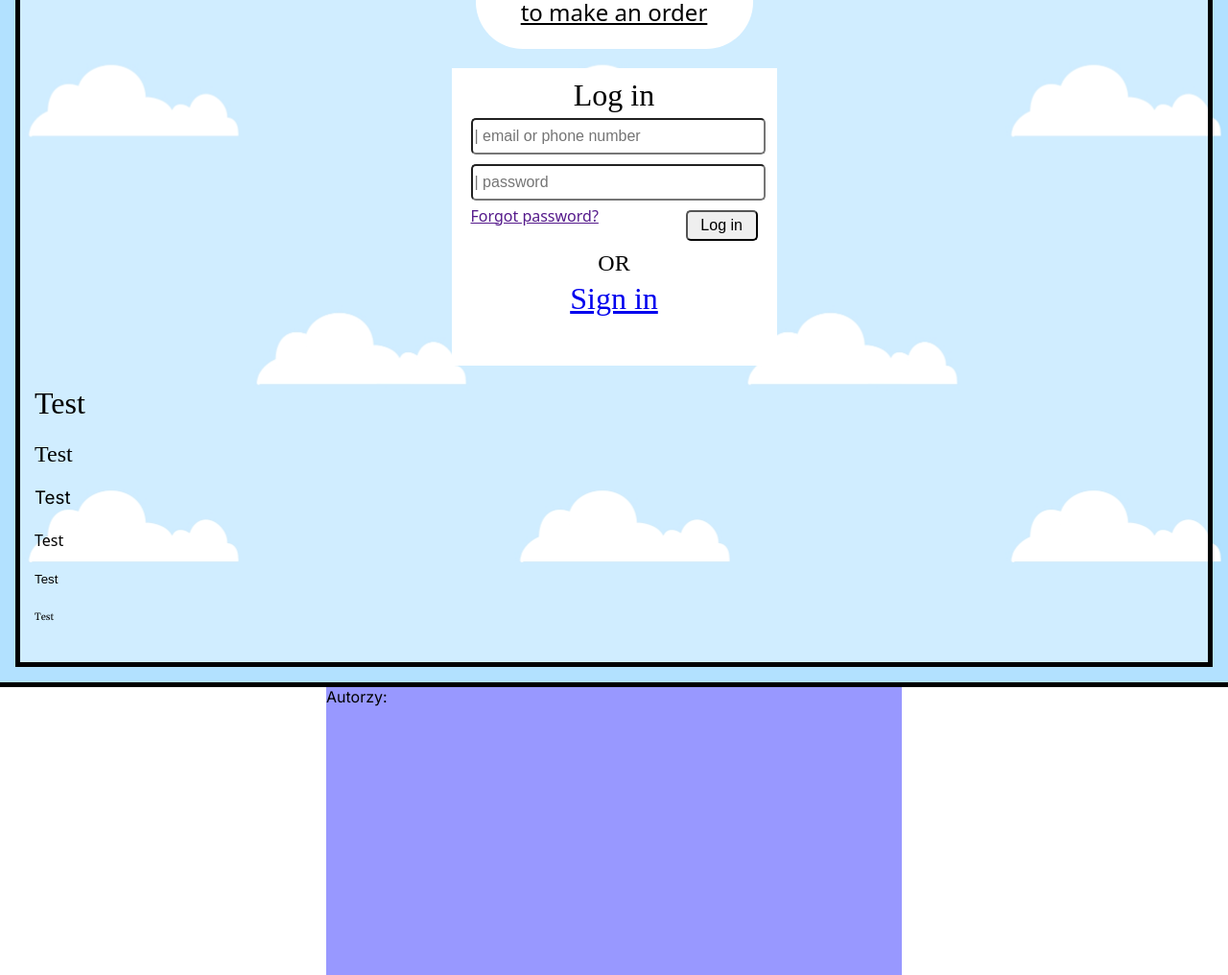
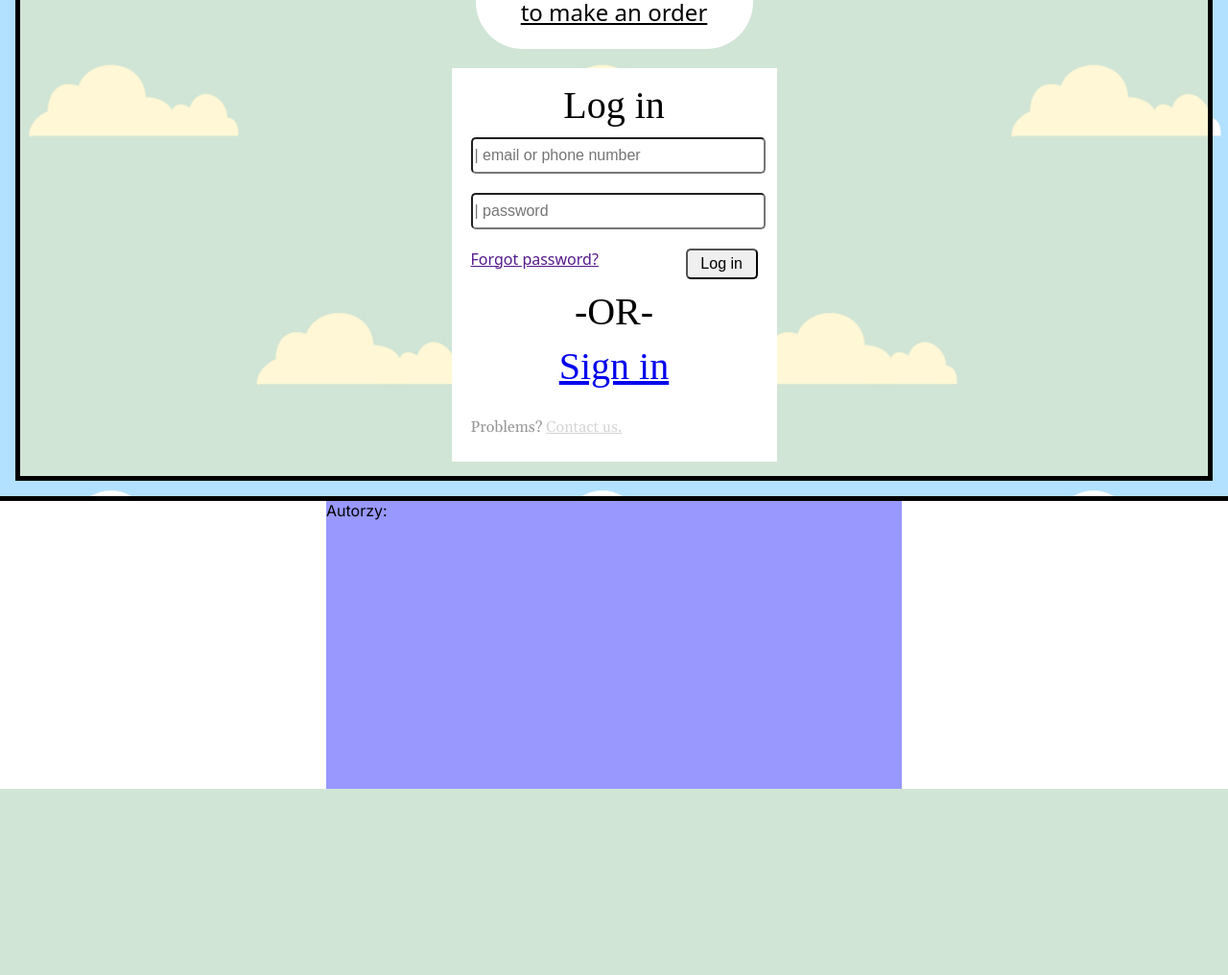
Before and after one commit to R4di00Guy/SpaceBoots, a PHP site: page /login_SpaceBoots.html in a window 1280 px wide. Shown: the part 301-1317 px from the top of the page at 96% size. After the commit the page ends 1123 px from the top, so only its background shows below. Run offline with PHP 8.4, Linux system fonts and the light colour scheme; some web fonts are replaced.

Commit message:
made login page

```diff
--- a/login_SpaceBoots.html
+++ b/login_SpaceBoots.html
@@ -40,7 +40,7 @@
                 <button id="themeSwitch">☀</button>
         </nav>
     </header>
-    <div class="main">
+    <div class="main" id="log-sig">
         <div class="login_head">
            <h1>Log in  or Sign in</h1>
            <h2><a href="">to make an order</a></h2>
@@ -53,16 +53,10 @@
             <a href="" id="log_password">Forgot password?</a>
             <input type="submit" name="log_login_inp" id="log_login_inp" value="Log in">
             </form><br>
-            <h2>OR</h2><!--idk how to make those stripes-->
+            <h2>-OR-</h2><!--idk how to make those stripes-->
             <h1><a href="signin_SpaceBoots.html">Sign in</a></h1>
-            <h4></h4>
+            <h4>Problems? <a href="contact_SpaceBoots.html">Contact us.</a></h4>
         </div>
-        <h1>Test</h1>
-        <h2>Test</h2>
-        <h3>Test</h3>
-        <h4>Test</h4>
-        <h5>Test</h5>
-        <h6>Test</h6>
     </div>
     <footer id="homef">
         <div class="afterwords">
--- a/space_boots.css
+++ b/space_boots.css
@@ -112,6 +112,9 @@ div.main{
     background-color: rgba(255, 255, 255, 0.380);
     padding: 15px;
 }
+#log-sig{
+    background-color: #FFEA9461;
+}
 .login_head{
     font-family: "Jaini", system-ui;
     font-weight: 400;
@@ -146,12 +149,14 @@ div.main{
 }
 .login_main h1,.login_main h2{
     margin-bottom: 0;
-    margin-top: 5px;
+    margin-top: 10px;
     text-align: center;
+    font-size: 40px;
+    clear: both;
 }
 .login_main input{
     width: 100%;
-    margin: 5px 0px;
+    margin: 10px 0px;
     height: 32px;
     border-radius: 5px;
     font-size: 16px;
@@ -167,6 +172,18 @@ div.main{
     font-family: "Jaini", system-ui;
     font-weight: 400;
     font-style: normal;
+    font-size: 16px;
+    display: block;
+    float: left;
+    margin-top: 10px;
+}
+.login_main h4{
+    margin-top: 30px;
+}
+.login_main h4, .login_main h4 a{
+    color: black;
+    opacity: 41%;
+    font-family: Gelasio;
     font-size: 16px;
 }
 .about_inf{
```
